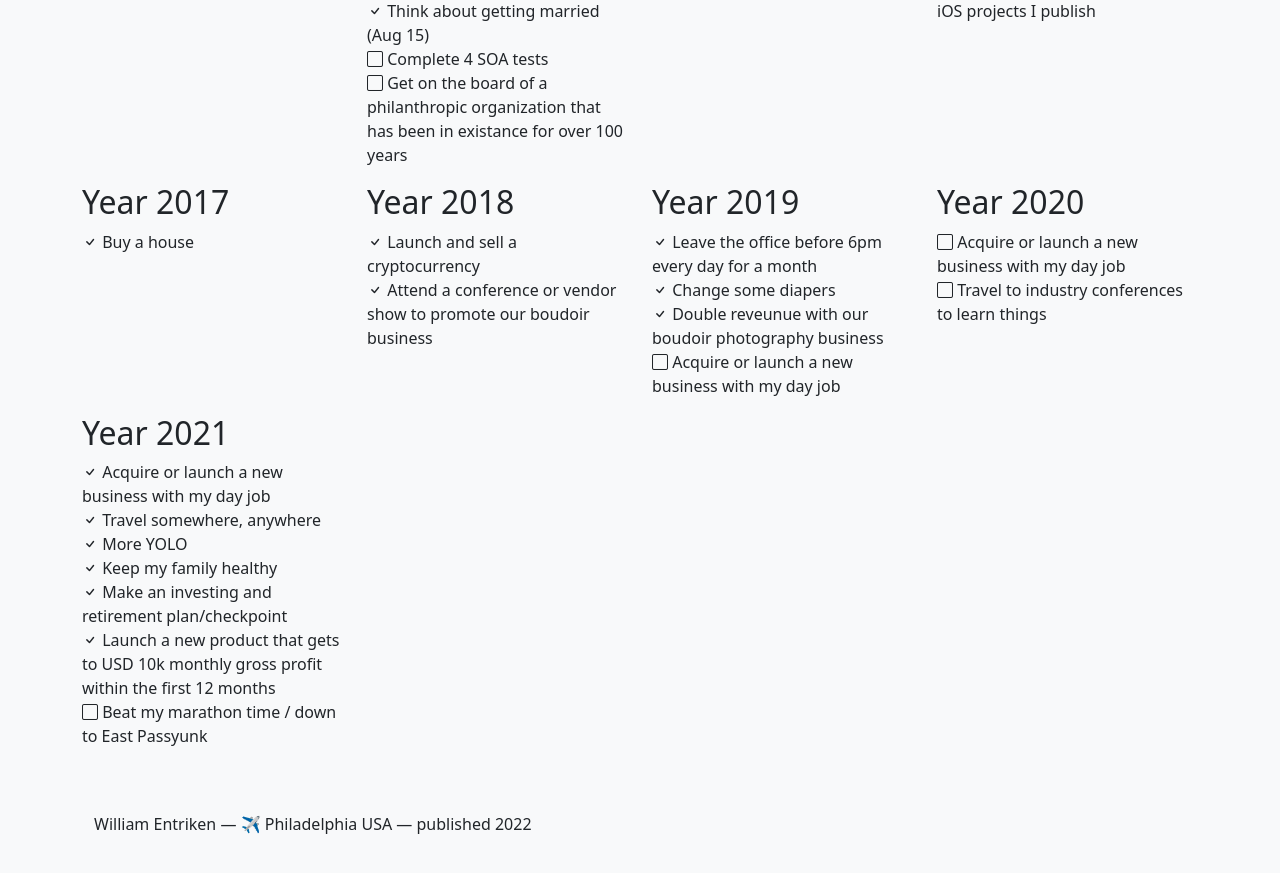
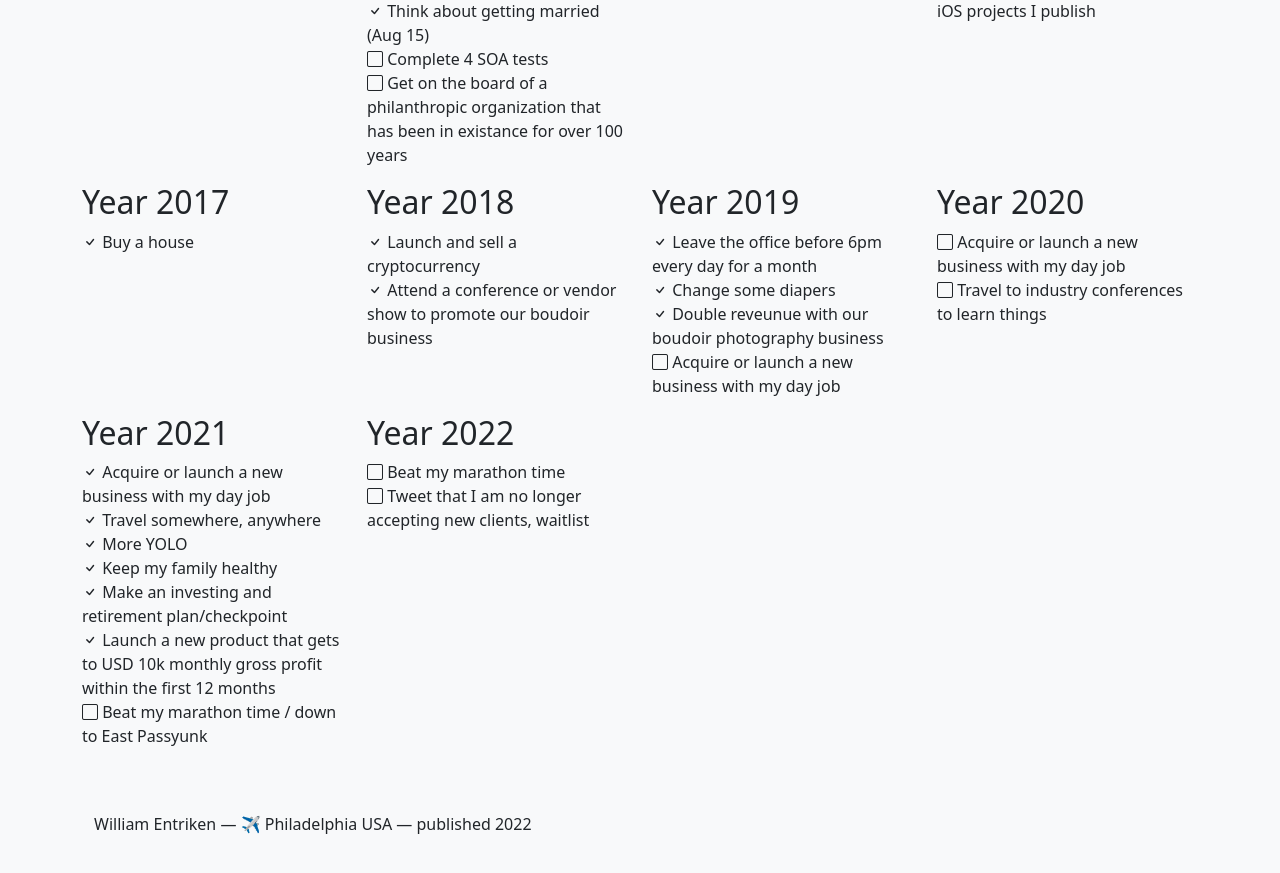
Before and after one commit to fulldecent/phor.net, a Jekyll site: the page built from goals.html, in a window 1280 px wide and 900 px high, scrolled down 1250 px. Shown: the top 873 px of the window. Built offline with Jekyll 4.4.1, drawn with Linux system fonts in a browser that asks for light colours; comment, search, counter and statistics services are not loaded.

Commit message:
some goals for year

```diff
--- a/goals.html
+++ b/goals.html
@@ -142,6 +142,13 @@
         <li><i class="bi bi-square"></i> Beat my marathon time / down to East Passyunk</li>
       </ul>
     </div>
+    <div class="col-md-6 col-lg-3">
+      <h2>Year 2022</h2>
+      <ul class="list-unstyled">
+        <li><i class="bi bi-square"></i> Beat my marathon time</li>
+        <li><i class="bi bi-square"></i> Tweet that I am no longer accepting new clients, waitlist</li>
+        </ul>
+    </div>
   </div>
 <!--
 
```
